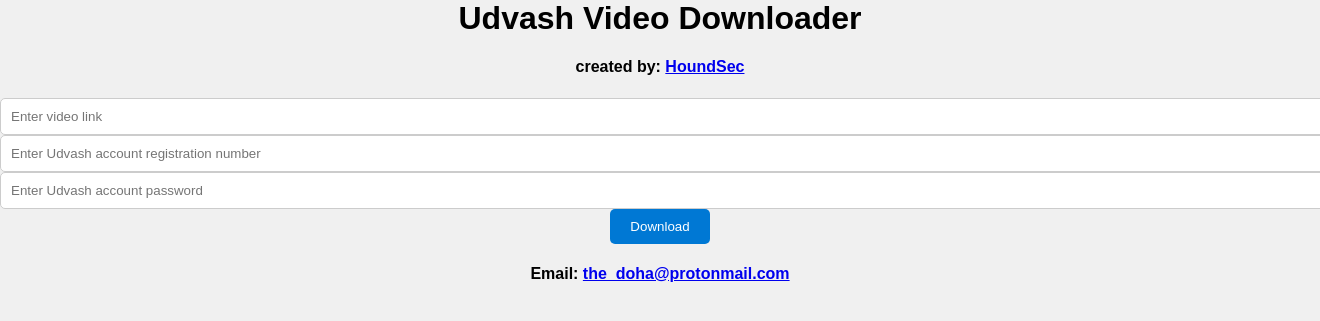
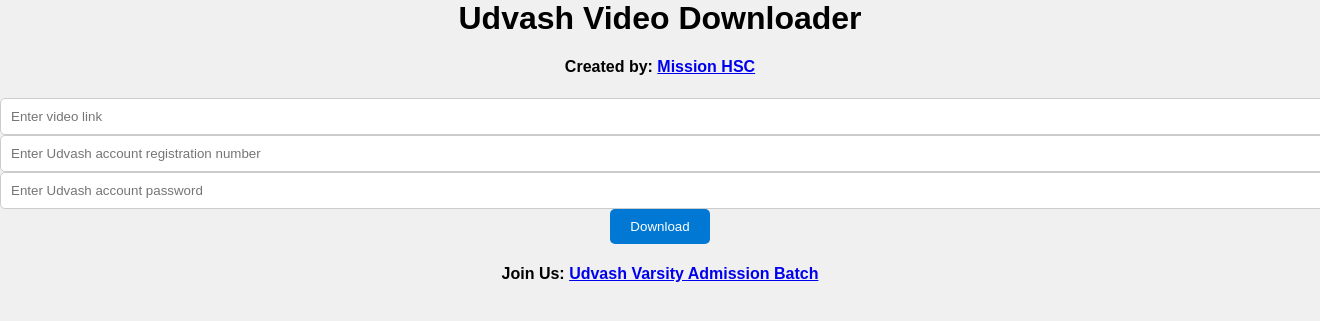
Before and after one commit to obaidur952952/Udvash-Class-Downloader, a Flask app: page / in a window 1320 px wide; the page is wider, and only the part inside the window is pictured. Shown: the top 321 px of that part. Run offline with Flask 3, Linux system fonts and the light colour scheme.

Commit message:
Update index.html

```diff
--- a/templates/index.html
+++ b/templates/index.html
@@ -6,12 +6,11 @@
     <meta name="viewport" content="width=device-width, initial-scale=1.0">
     <title>Uvdownloader</title>
     <link rel="stylesheet" href="{{ url_for('static', filename='index.css') }}">
-
-</head>
+ </head>
 
 <body>
     <h1>Udvash Video Downloader</h1>
-    <h4>created by: <a id=glow href="https://youtube.com/@HoundSec" download>HoundSec</a></h4>
+    <h4>Created by: <a id=glow href="https://youtube.com/@Hsc_admission23" download>Mission HSC</a></h4>
     <form action="data" method="post">
         <input name="url" type="url" placeholder="Enter video link">
         <br>
@@ -20,7 +19,7 @@
         <input name="password" type="password" placeholder="Enter Udvash account password">
         <input type="submit" value="Download" id="submit_button">
     </form>
-    <h4>Email: <a href="mailto: the_doha@protonmail.com">the_doha@protonmail.com</a></h4>
+    <h4>Join Us: <a href="https://facebook.com/groups/780781737137544/">Udvash Varsity Admission Batch </a></h4>
 </body>
 
 </html>
```
